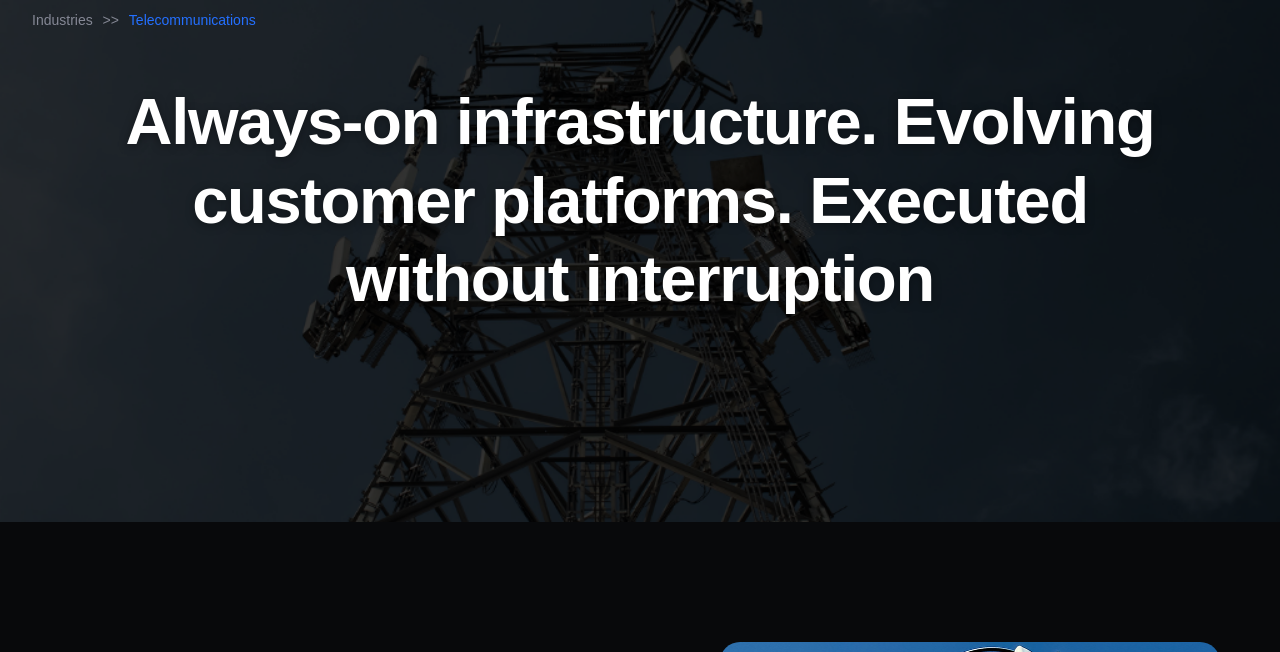
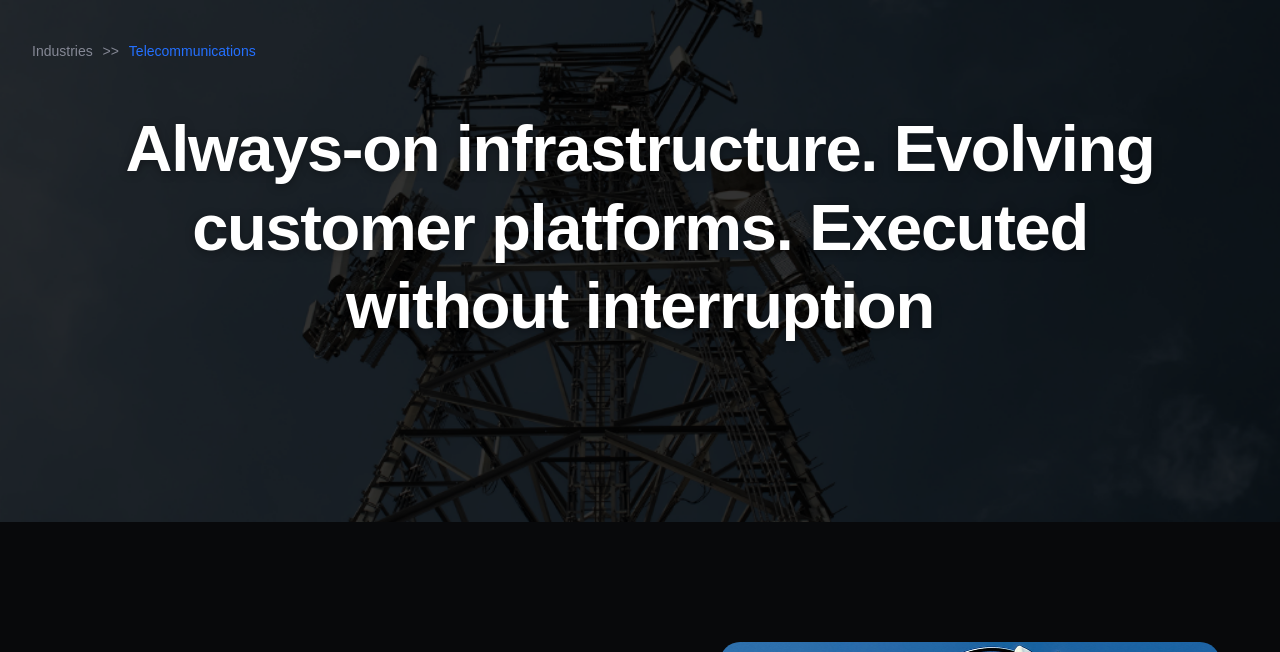
Before and after one commit to Ayush-97techyboy/Prompt.next, a plain HTML site: page Telecommunication.html in a window 1280 px wide. Shown: the part 74-726 px from the top of the page. Drawn offline with Linux system fonts and the light colour scheme.

Commit message:
finall commit

```diff
--- a/css/pages/telecom.css
+++ b/css/pages/telecom.css
@@ -147,12 +147,12 @@
   z-index: 1;
   width: min(1280px, calc(100% - 64px));
   margin: 0 auto;
-  padding: 84px 0 0;
+  padding: 115px 0 0;
   display: flex;
   flex-direction: column;
 }
 .telecom-page .telecom-breadcrumb {
-  margin: 0 0 52px;
+  margin: 0 0 48px;
   font-size: 14px;
   color: #858895;
   text-align: left;
```
